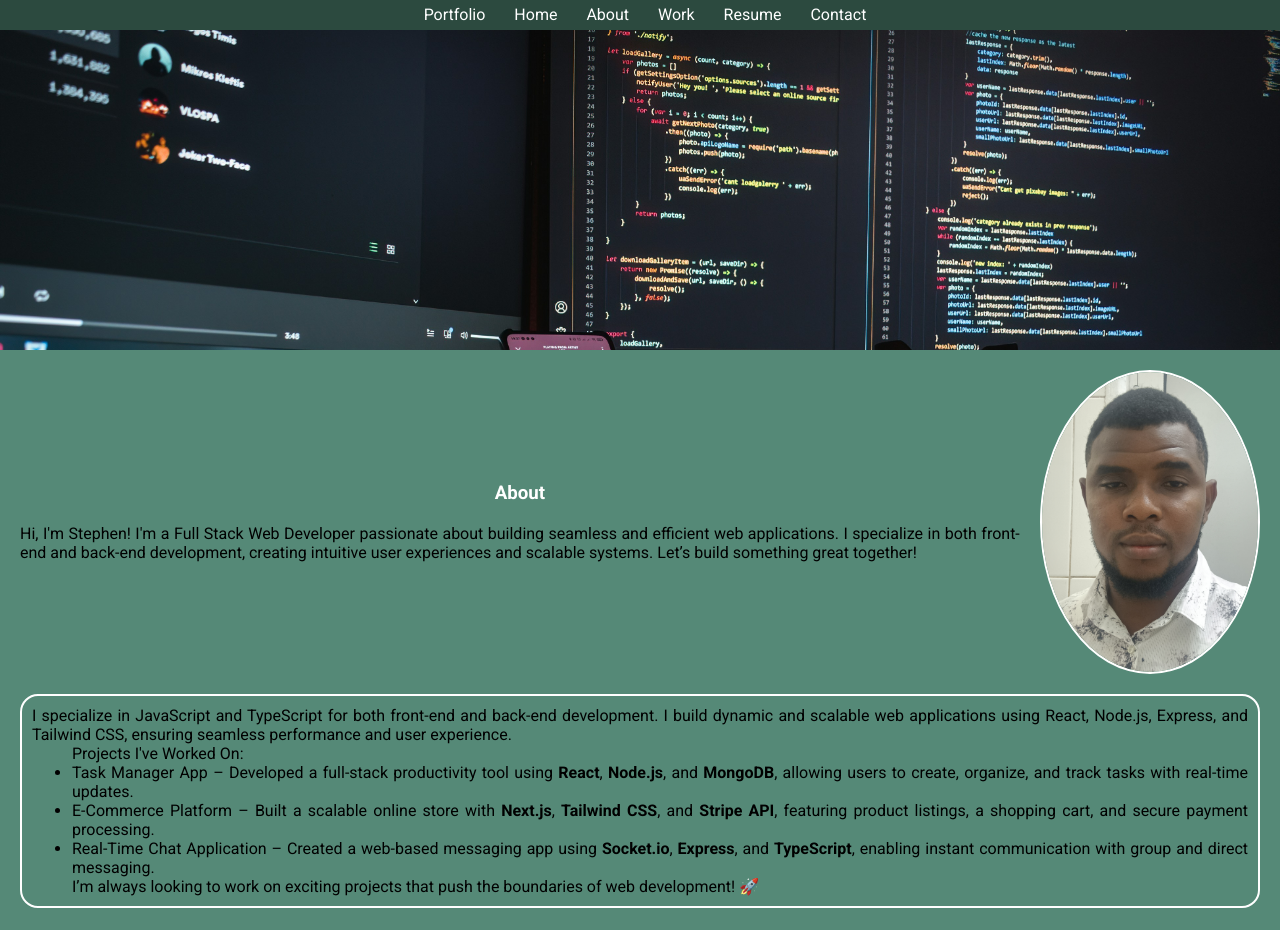
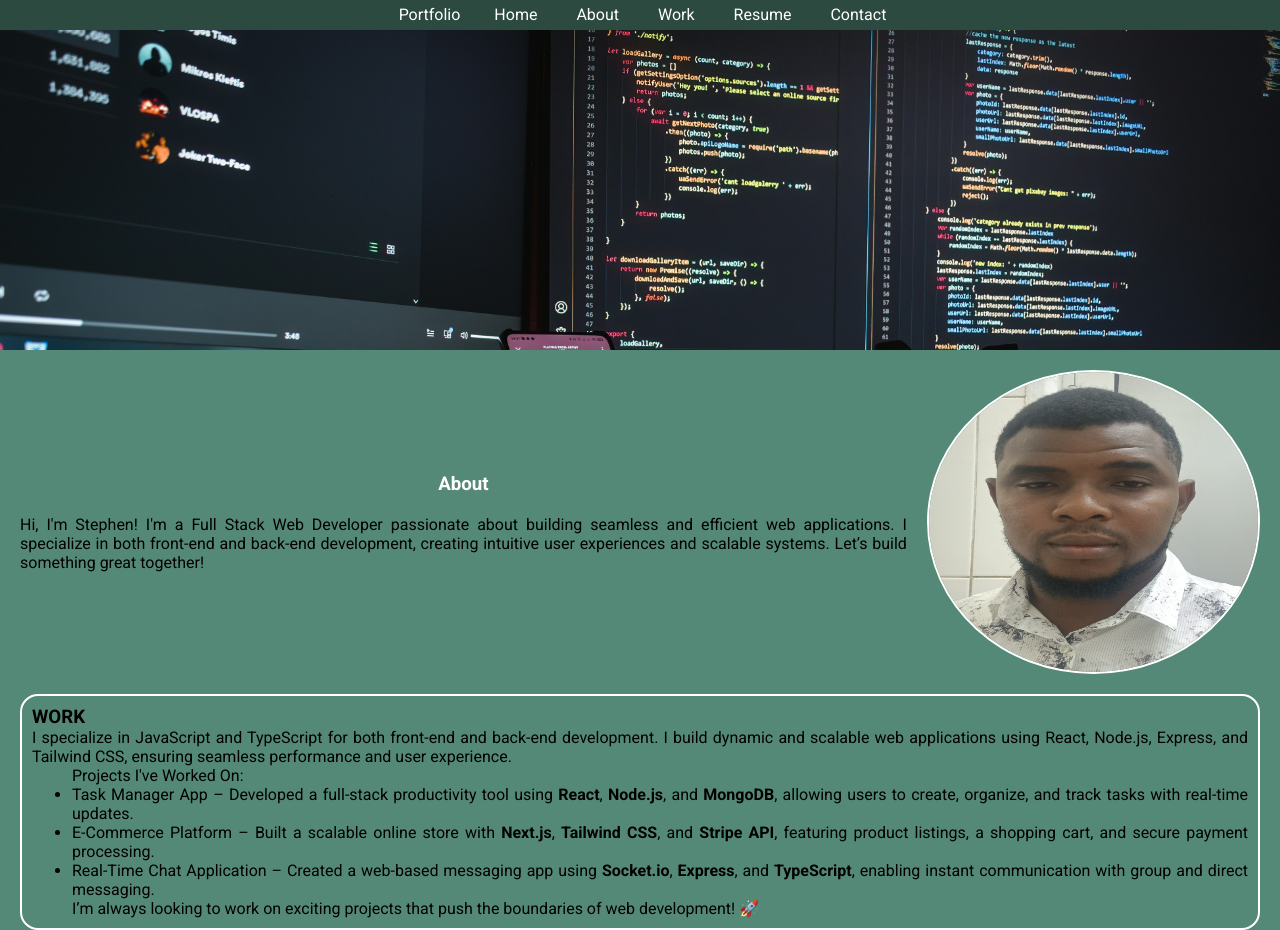
Before and after one commit to andrewssteven/css-project, a plain HTML site: page index.html in a window 1280 px wide. Shown: the top 930 px of the page. Drawn offline with Linux system fonts and the light colour scheme.

Commit message:
minor updates

```diff
--- a/index.html
+++ b/index.html
@@ -21,11 +21,12 @@
         </nav>
     </header>
     </section>
+
     <!-- This section is the about section -->
     <section id="About">
         <div class="about">
             <article>
-                <h1>About</h1>
+                <h3>About</h3>
                     <p>
                         Hi, I'm Stephen!
                         I'm a Full Stack Web Developer passionate about building seamless and efficient web applications. I specialize in both front-end and back-end development,
@@ -34,13 +35,14 @@
                     </p>
             </article>
 
-            <img src="images/stephen.jpg" alt="Stephen Oisewemen" height="300" width="300px">
+            <img src="images/stephen.jpg" alt="Stephen Oisewemen" height="300" width="700px">
 
         </div>
     </section>
 
     <!-- This is the work section -->
     <section id="work">
+        <h3>WORK</h3>
         <p>I specialize in JavaScript and TypeScript for both front-end and back-end development. I build dynamic and scalable web applications using React, Node.js, Express, and Tailwind CSS,
             ensuring seamless performance and user experience.
         </p>
@@ -59,6 +61,7 @@
             <p>I’m always looking to work on exciting projects that push the boundaries of web development! 🚀</p>
         </ul>
     </section>
+
     <section id="resume">
         <h3>RESUME</h3>
         <br>
@@ -68,6 +71,7 @@
         </p>
     </section>
     <!-- This is the contact section using html form -->
+
     <section id="contact">
         <h3>Contact</h3><br>
         <form action="" method="">
@@ -91,6 +95,7 @@
 
     </section>
     </main>
+
     <!-- This is the footer section -->
     <footer>
         <h3>Reach out to my on my social media platforms</h3>
--- a/style.css
+++ b/style.css
@@ -26,8 +26,8 @@ header > p, nav{
 header a{
     text-decoration: none;
     color: white;
+    padding: 5px;
     margin-left: 25px;
-    background-color:  ;
 }
 body{
     background-color: rgb(85, 137, 119);
@@ -41,7 +41,7 @@ body{
     height: max-content;
 }
 
-.about h1{
+.about h3{
     text-align: center;
     margin-bottom: 20px;
     color: white;
```
